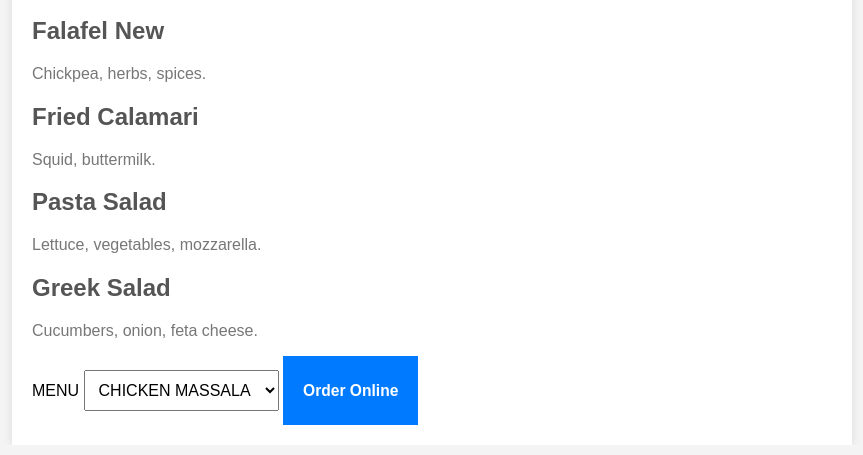
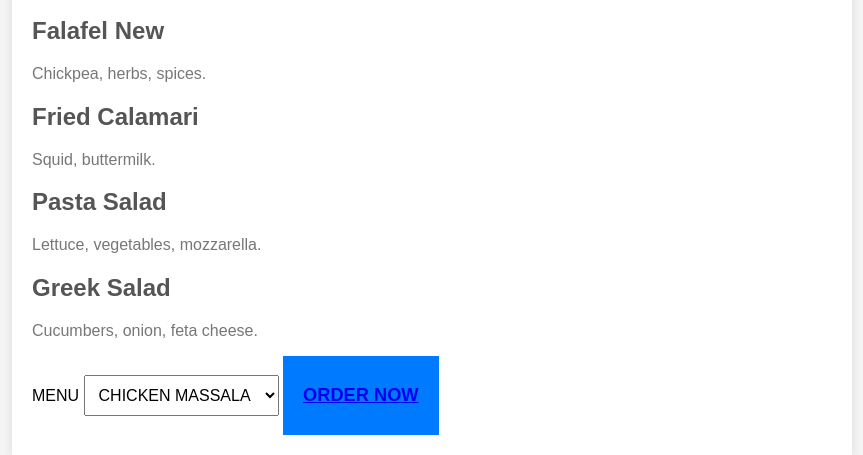
Before and after one commit to MohammadAmannn/My-Little-Lemon, a plain HTML site: page index.html in a window 1280 px wide. Shown: the part 360-815 px from the top of the page, without its empty margins (208-1071 px from the left). Drawn offline with Linux system fonts and the light colour scheme; a script that the page names is missing.

Commit message:
Update index.html

```diff
--- a/index.html
+++ b/index.html
@@ -44,7 +44,7 @@
                                 <option value="swf">CHICKEN ROLL</option>
                                 <option value="swf">BIRYANI</option>
                             </select>
-                            <button type="button" class="btn btn-primary"><h3>Order Online</h3></button>
+                            <button  type="button"  class="btn btn-primary"><h3><a href="order.html"><h3>ORDER NOW</h3></a></button>
                         </div>
                     </div>
                 </div>
@@ -54,3 +54,4 @@
     <script src="script.js"></script>
 </body>
 </html>
+<!--code for order online button-->
```
